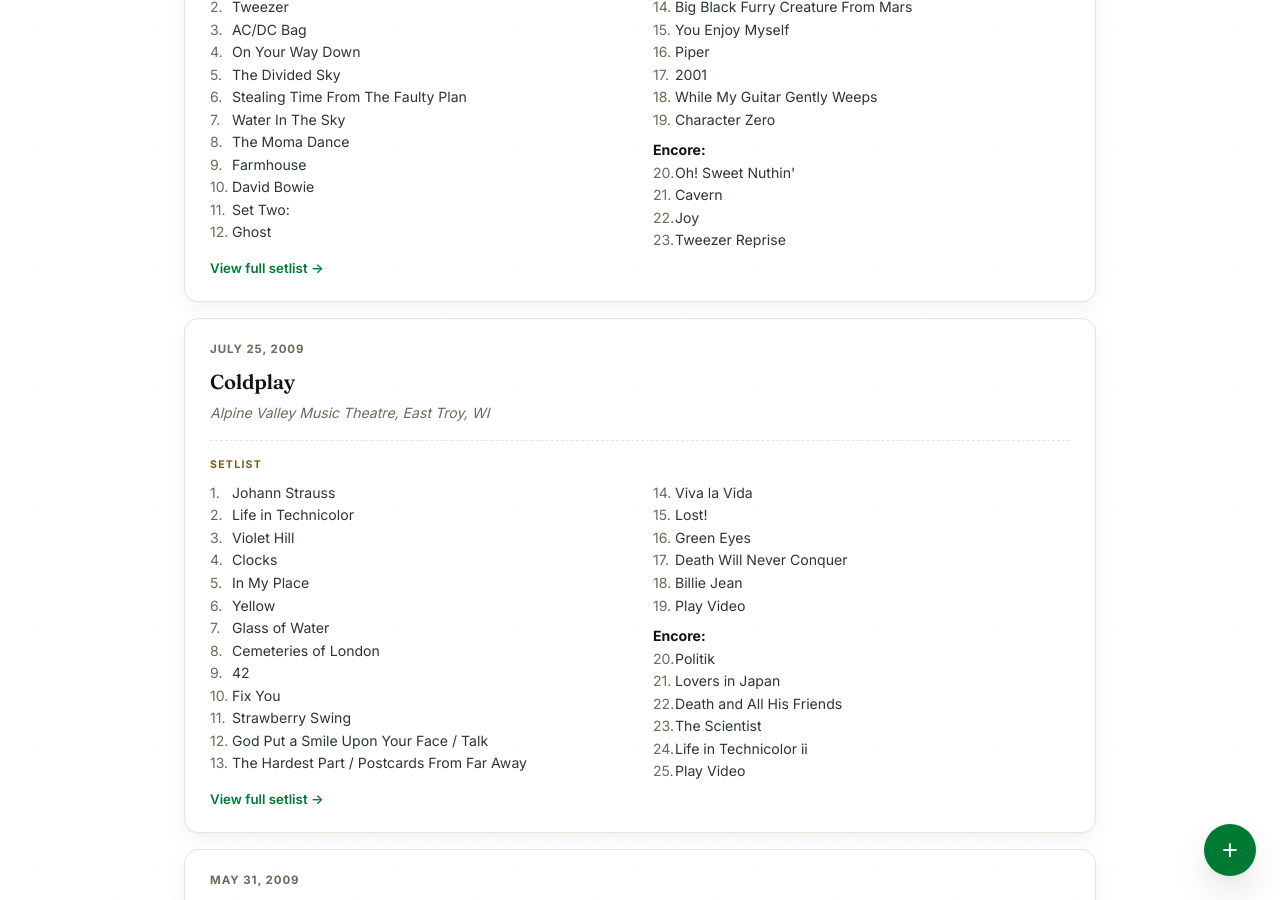
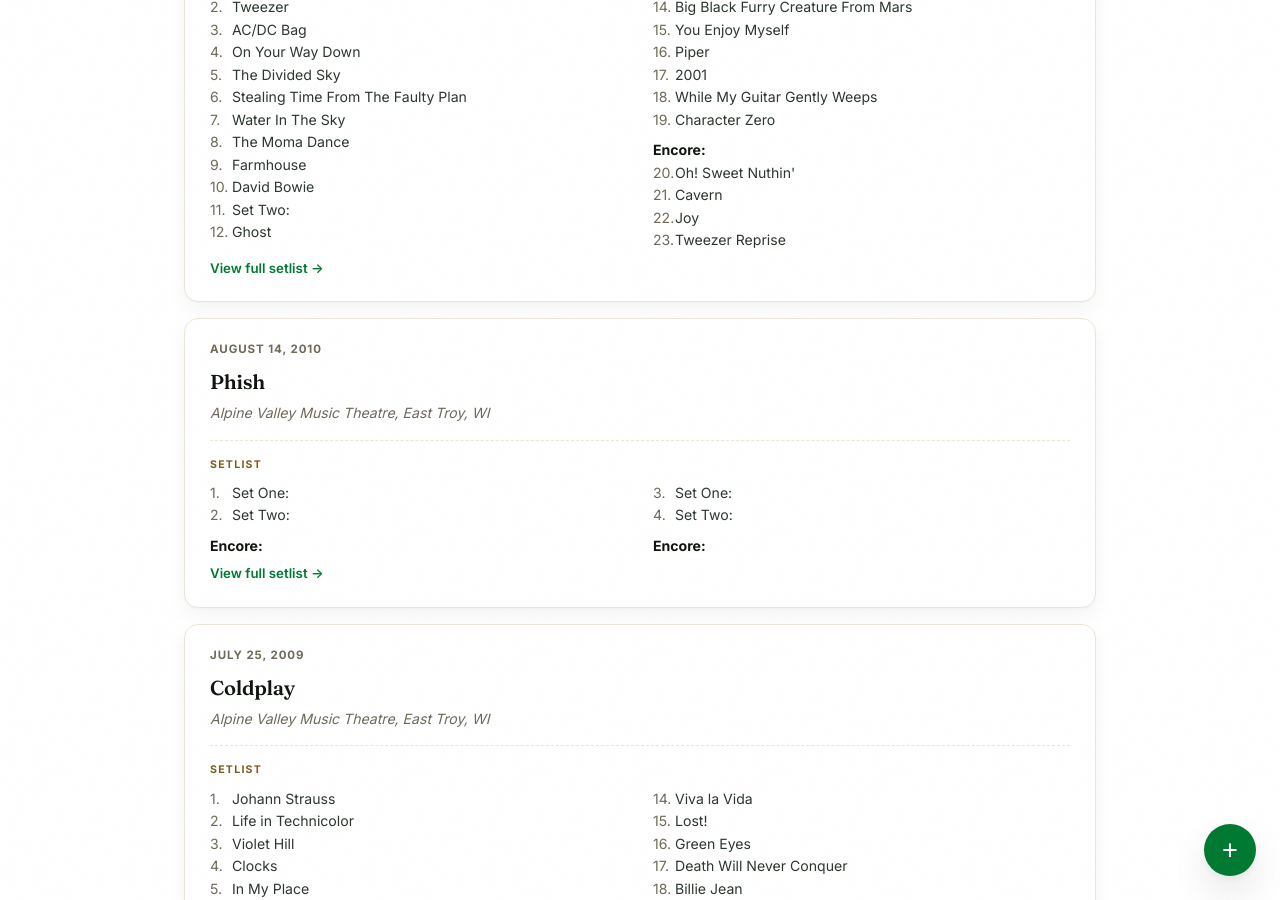
Before and after one commit to bmlanders/adventures, a Jekyll site: the page built from shows/index.html, in a window 1280 px wide and 900 px high, scrolled down 26165 px. Built offline with Jekyll 4.4.1, drawn with Linux system fonts in a browser that asks for light colours.

Commit message:
Log show: Phish on 2010-08-14

```diff
--- a/shows/index.html
+++ b/shows/index.html
@@ -1737,6 +1737,24 @@
     </ol>
   </div>
   <a class="show-trip-link" href="https://www.nugs.net/live-download-of-phish-alpine-valley-music-theatre-east-troy-wi-08-15-2010-mp3-flac-or-online-music-streaming/17878.html" target="_blank" rel="noopener">View full setlist &rarr;</a>
+</div>
+
+<div class="show-entry" id="2010-08-14-phish">
+  <div class="show-date">August 14, 2010</div>
+  <h3>Phish</h3>
+  <div class="show-venue">Alpine Valley Music Theatre, East Troy, WI</div>
+  <div class="setlist">
+    <div class="setlist-lbl">Setlist</div>
+    <ol class="setlist-list">
+      <li>Set One:</li>
+      <li>Set Two:</li>
+      <li class="setlist-set">Encore:</li>
+      <li>Set One:</li>
+      <li>Set Two:</li>
+      <li class="setlist-set">Encore:</li>
+    </ol>
+  </div>
+  <a class="show-trip-link" href="https://www.nugs.net/live-download-of-phish-alpine-valley-music-theatre-east-troy-wi-08-14-2010-mp3-flac-or-online-music-streaming/9336.html" target="_blank" rel="noopener">View full setlist &rarr;</a>
 </div>
 
 <div class="show-entry" id="2009-07-25-coldplay">
```
